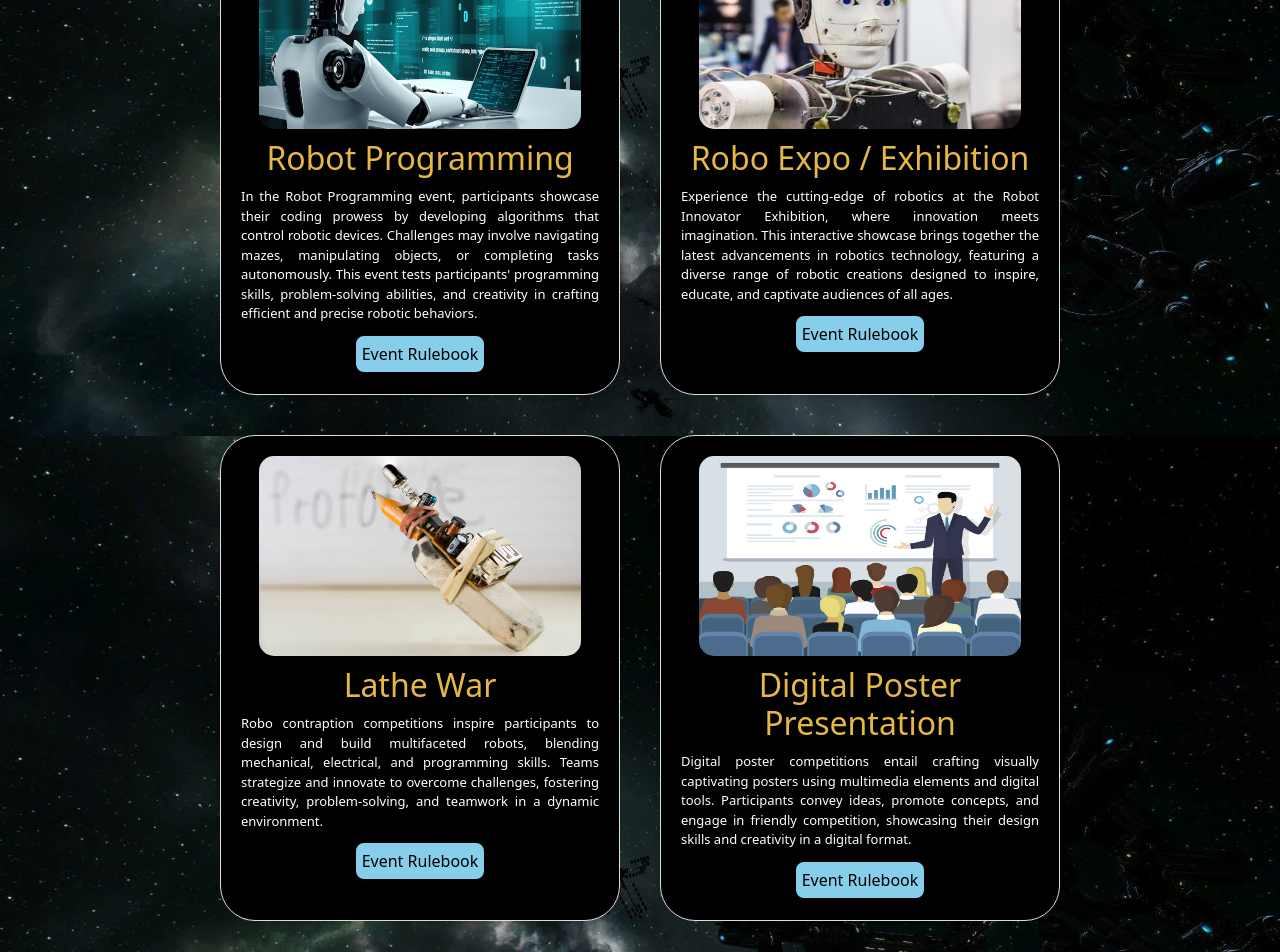
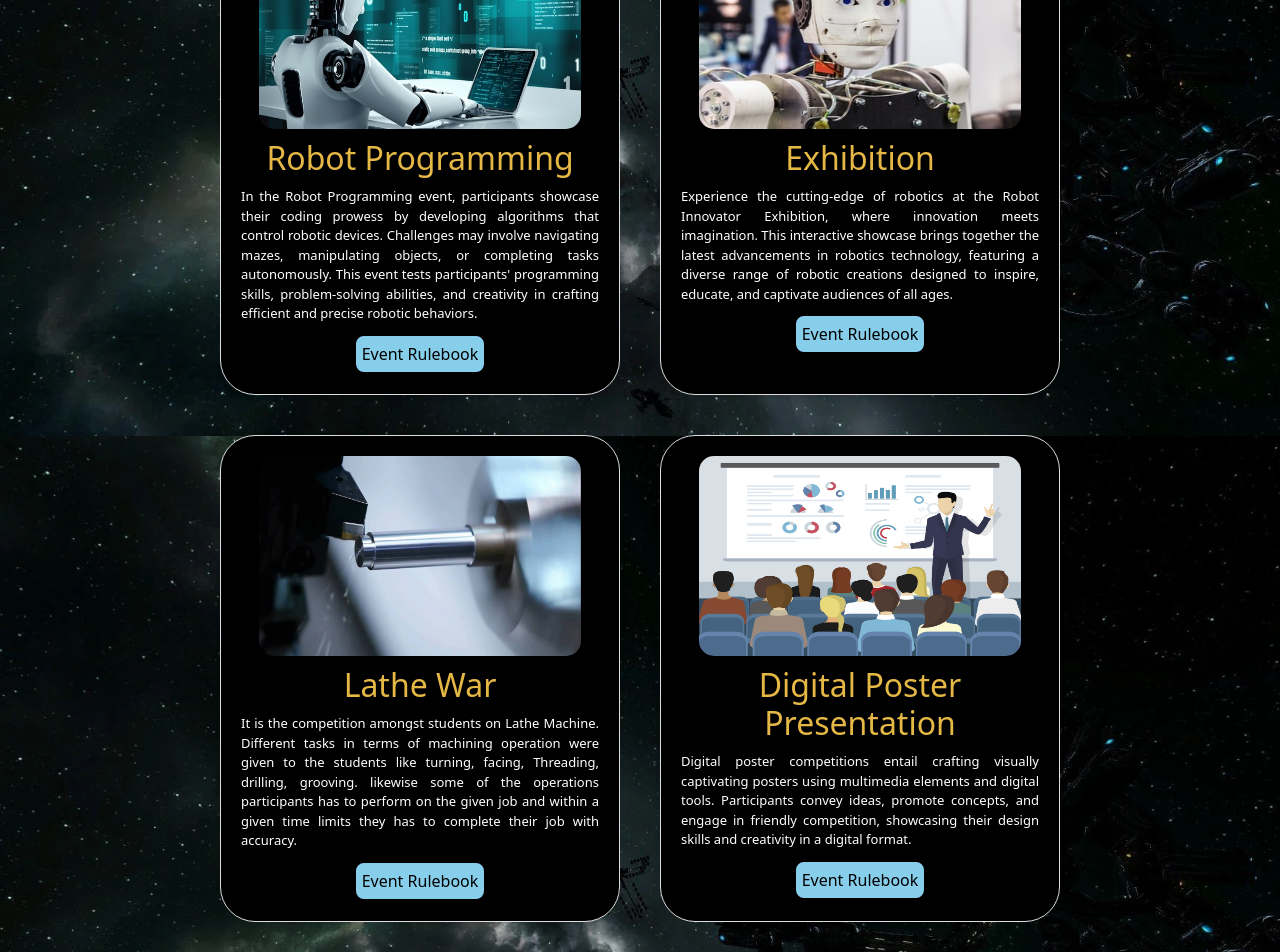
Before and after one commit to omgunjal23/Excaliburar, a React (Create React App) app: page /events in a window 1280 px wide. Shown: the part 1240-2192 px from the top of the page. Built offline with nearby package versions, Linux system fonts and the light colour scheme; the HTML template or start-up script is replaced by a standard one.

Commit message:
new update

```diff
--- a/src/component/Events.jsx
+++ b/src/component/Events.jsx
@@ -32,13 +32,13 @@ const Events = () => {
         description: "In the Robot Programming event, participants showcase their coding prowess by developing algorithms that control robotic devices. Challenges may involve navigating mazes, manipulating objects, or completing tasks autonomously. This event tests participants' programming skills, problem-solving abilities, and creativity in crafting efficient and precise robotic behaviors.",
         fileUrl: 'https://drive.google.com/file/d/1oYW2yYpPvLNYpDjZBuL8yJ6zGfkvpQNE/view?usp=sharing',
         link:"https://forms.gle/NoDfky7bpZArnEnz5"},
-        { id: 6, name: 'Robo Expo / Exhibition', location: 6, image: event6,
+        { id: 6, name: 'Exhibition', location: 6, image: event6,
         description: "Experience the cutting-edge of robotics at the Robot Innovator Exhibition, where innovation meets imagination. This interactive showcase brings together the latest advancements in robotics technology, featuring a diverse range of robotic creations designed to inspire, educate, and captivate audiences of all ages." ,
         fileUrl: 'https://drive.google.com/file/d/1ViCQ2rOhjSIUxkgHQIGxg74pbFpZCk2b/view?usp=sharing',
         link:"https://forms.gle/ZeR2hdtRXUwjdcJb6"},
         { id: 7, name: 'Lathe War', location: 8, image: event7,
-        description: "Robo contraption competitions inspire participants to design and build multifaceted robots, blending mechanical, electrical, and programming skills. Teams strategize and innovate to overcome challenges, fostering creativity, problem-solving, and teamwork in a dynamic environment.",
-        fileUrl: 'https://drive.google.com/file/d/1ViCQ2rOhjSIUxkgHQIGxg74pbFpZCk2b/view?usp=sharing' ,
+        description: "It is the competition amongst students on Lathe Machine. Different tasks in terms of machining operation were given to the students like turning, facing, Threading, drilling, grooving. likewise some of the operations participants has to perform on the given job and within a given time limits they has to complete their job with accuracy.",
+        fileUrl: 'https://drive.google.com/file/d/110QergLy6NTFR4EjbsRdqmqr5O2e2m0n/view?usp=sharing' ,
         link:"https://docs.google.com/forms/d/1Gx5g-wd2IdJV-fGfXX0Ub_MC3sEgzxuAHVov_HKeDGg/edit"},
         { id: 8, name: 'Digital Poster Presentation', location: 7, image: event8,
         description: "Digital poster competitions entail crafting visually captivating posters using multimedia elements and digital tools. Participants convey ideas, promote concepts, and engage in friendly competition, showcasing their design skills and creativity in a digital format." ,
@@ -46,7 +46,7 @@ const Events = () => {
         link:"https://forms.gle/CgVBzDvfMATVXCP8A"},
         { id: 9, name: 'Paper Presentation', location: 7, image: event9,
         description: "Paper presentation competitions showcase research or scholarly work through oral presentations summarizing papers. Participants present findings, ideas, or analyses, supported by visual aids, aiming for clarity, originality, and effective communication to peers and judges." ,
-        fileUrl: 'https://drive.google.com/file/d/1ViCQ2rOhjSIUxkgHQIGxg74pbFpZCk2b/view?usp=sharing',
+        fileUrl: 'https://drive.google.com/file/d/1JHKuOCqe7SY09T4gjWKIm-n8K5sXUK1F/view?usp=sharing',
         link:"https://docs.google.com/forms/d/e/1FAIpQLSf64YtqNUa_Mp3Kb8Qo-CpdJpq9NmG8GZpNE3SahycjwCpilw/viewform"}
 
     ];
```
Also changed, not shown: src/images/contraption.jpg.
